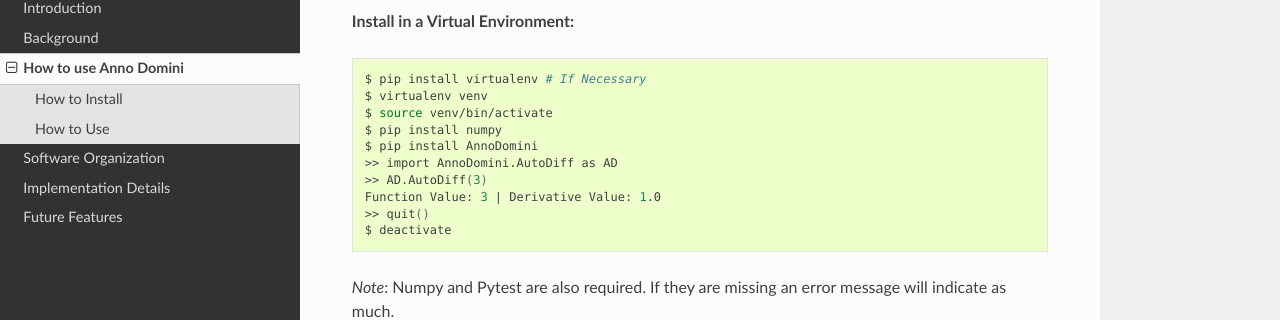
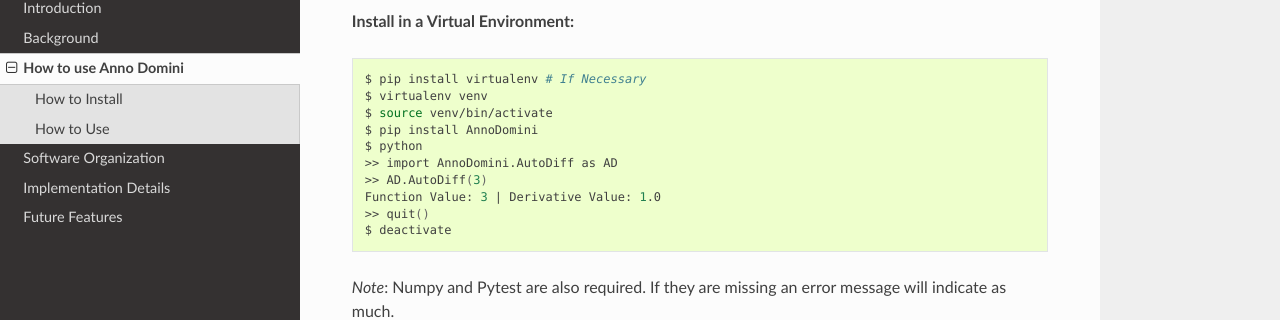
Before and after one commit to anno-domini-207/auto-diff, a Sphinx documentation site: the page built from docs/source/how_to_use.rst, in a window 1280 px wide and 900 px high, scrolled down 315 px. Shown: the part 137-457 px from the top of the window. Built offline with Sphinx 7.4.7 and the Read the Docs theme 2.0.0, drawn with Linux system fonts in a browser that asks for light colours.

Commit message:
Updated instructinos

```diff
--- a/docs/source/how_to_use.rst
+++ b/docs/source/how_to_use.rst
@@ -26,8 +26,8 @@ How to Install
     $ pip install virtualenv # If Necessary
     $ virtualenv venv
     $ source venv/bin/activate
-    $ pip install numpy
     $ pip install AnnoDomini
+    $ python
     >> import AnnoDomini.AutoDiff as AD
     >> AD.AutoDiff(3)
     Function Value: 3 | Derivative Value: 1.0
```
